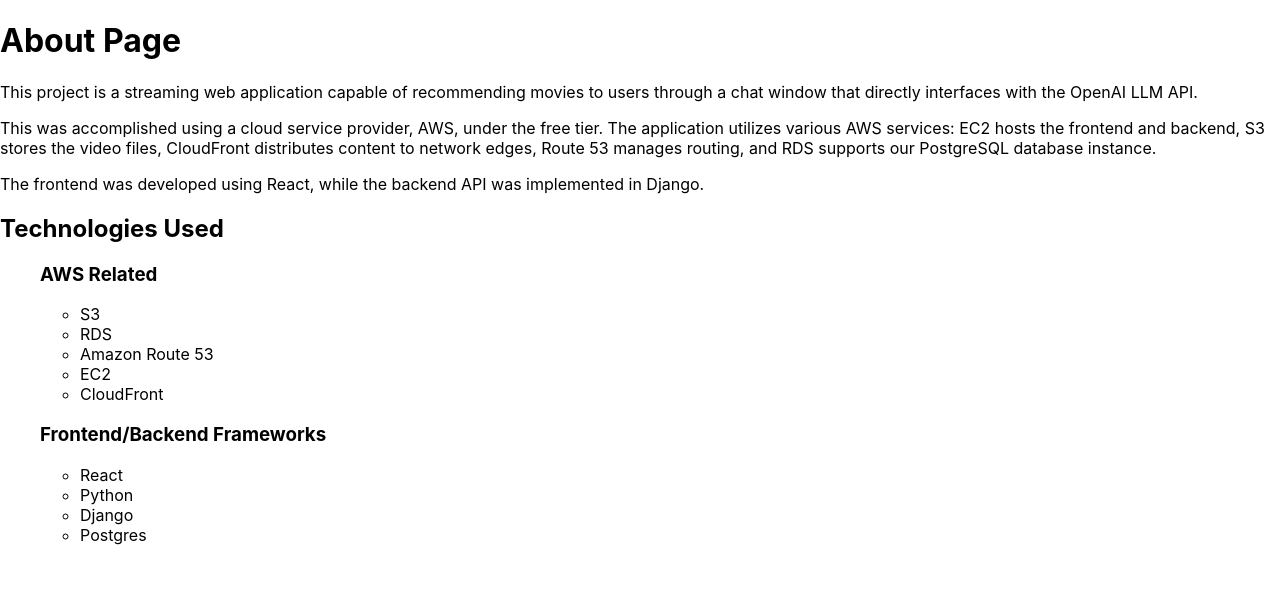
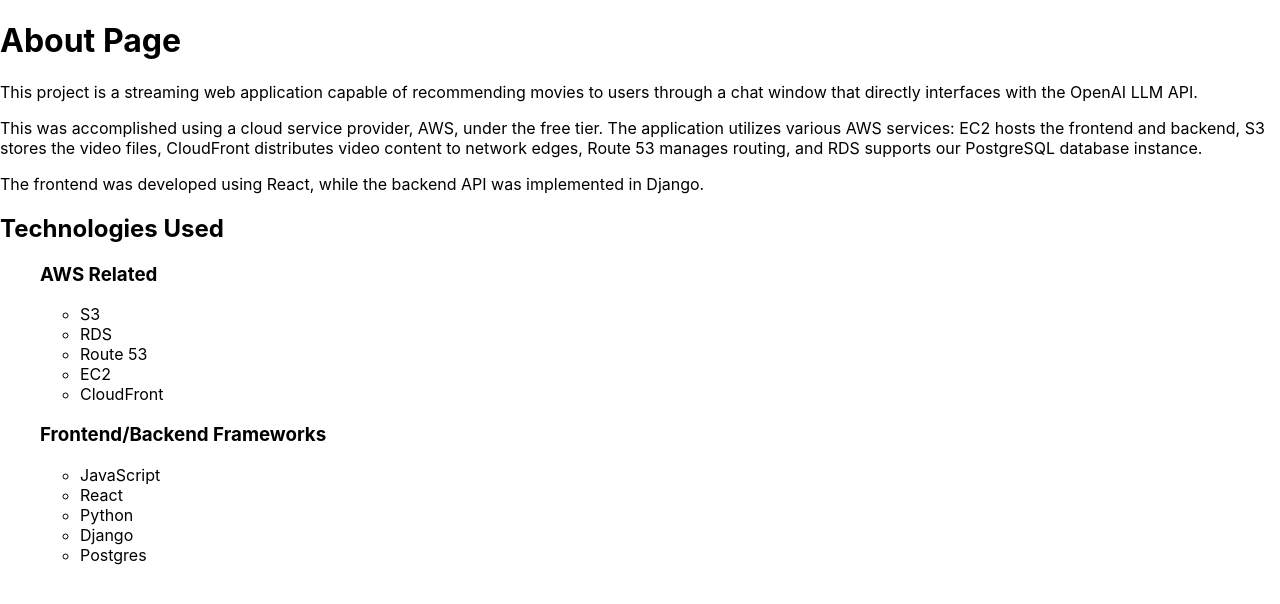
Before and after one commit to AyeitsAlex21/Video-Streaming, a React (Create React App) app in the folder frontend/: page /information in a window 1280 px wide. Shown: the top 604 px of the page. Built offline with nearby package versions, Linux system fonts and the light colour scheme.

Commit message:
changed about page

```diff
--- a/frontend/src/Information.js
+++ b/frontend/src/Information.js
@@ -15,7 +15,7 @@
             <p>
                 This was accomplished using a cloud service provider, AWS, under the free tier.
                 The application utilizes various AWS services: EC2 hosts the frontend and backend,
-                S3 stores the video files, CloudFront distributes content to network edges, Route 53
+                S3 stores the video files, CloudFront distributes video content to network edges, Route 53
                 manages routing, and RDS supports our PostgreSQL database instance.
             </p>
 
@@ -30,13 +30,14 @@
                 <ul>
                     <li>S3</li>
                     <li>RDS</li>
-                    <li>Amazon Route 53</li>
+                    <li>Route 53</li>
                     <li>EC2</li>
                     <li>CloudFront</li>
                 </ul>
 
                 <h3>Frontend/Backend Frameworks</h3>
                 <ul>
+                    <li>JavaScript</li>
                     <li>React</li>
                     <li>Python</li>
                     <li>Django</li>
```
